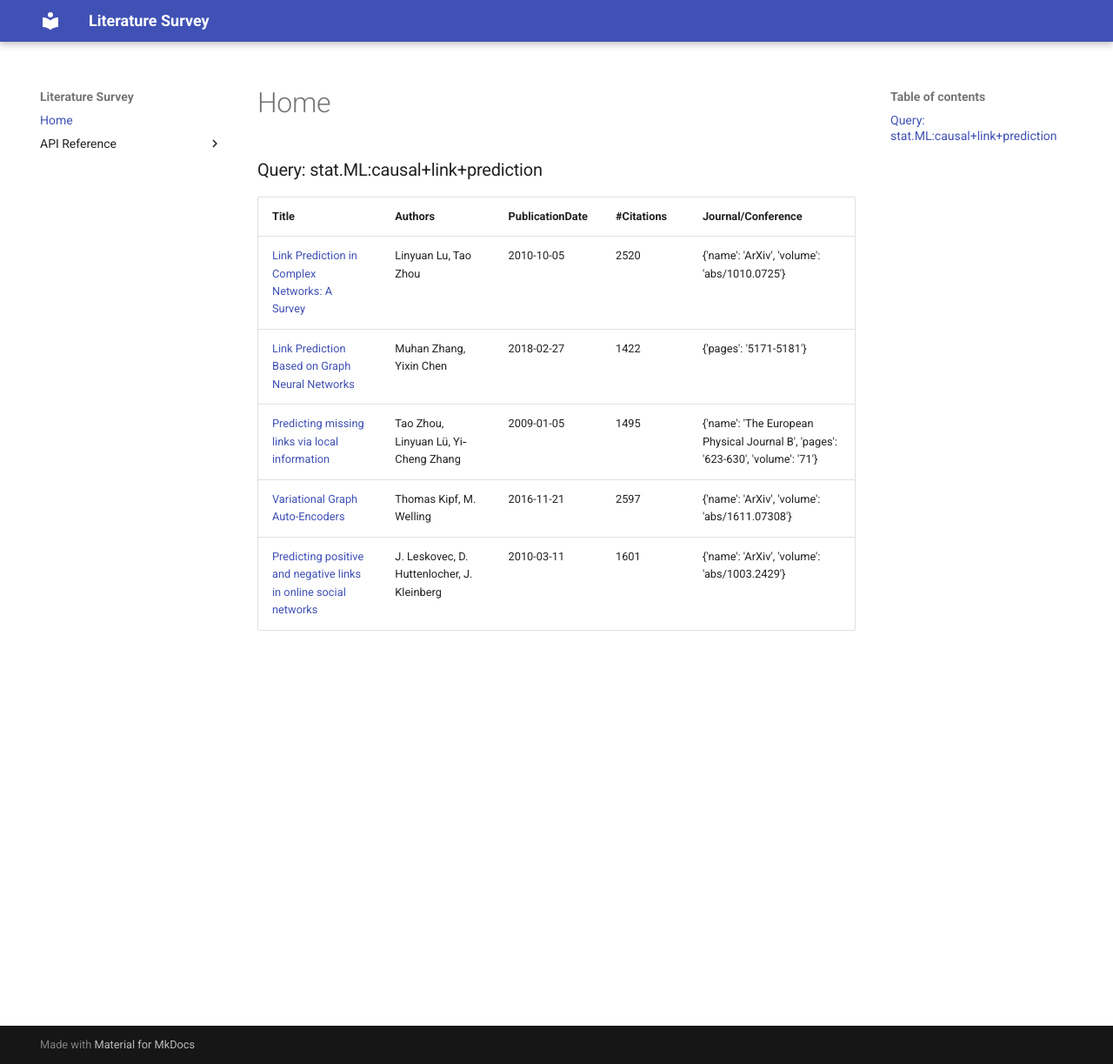
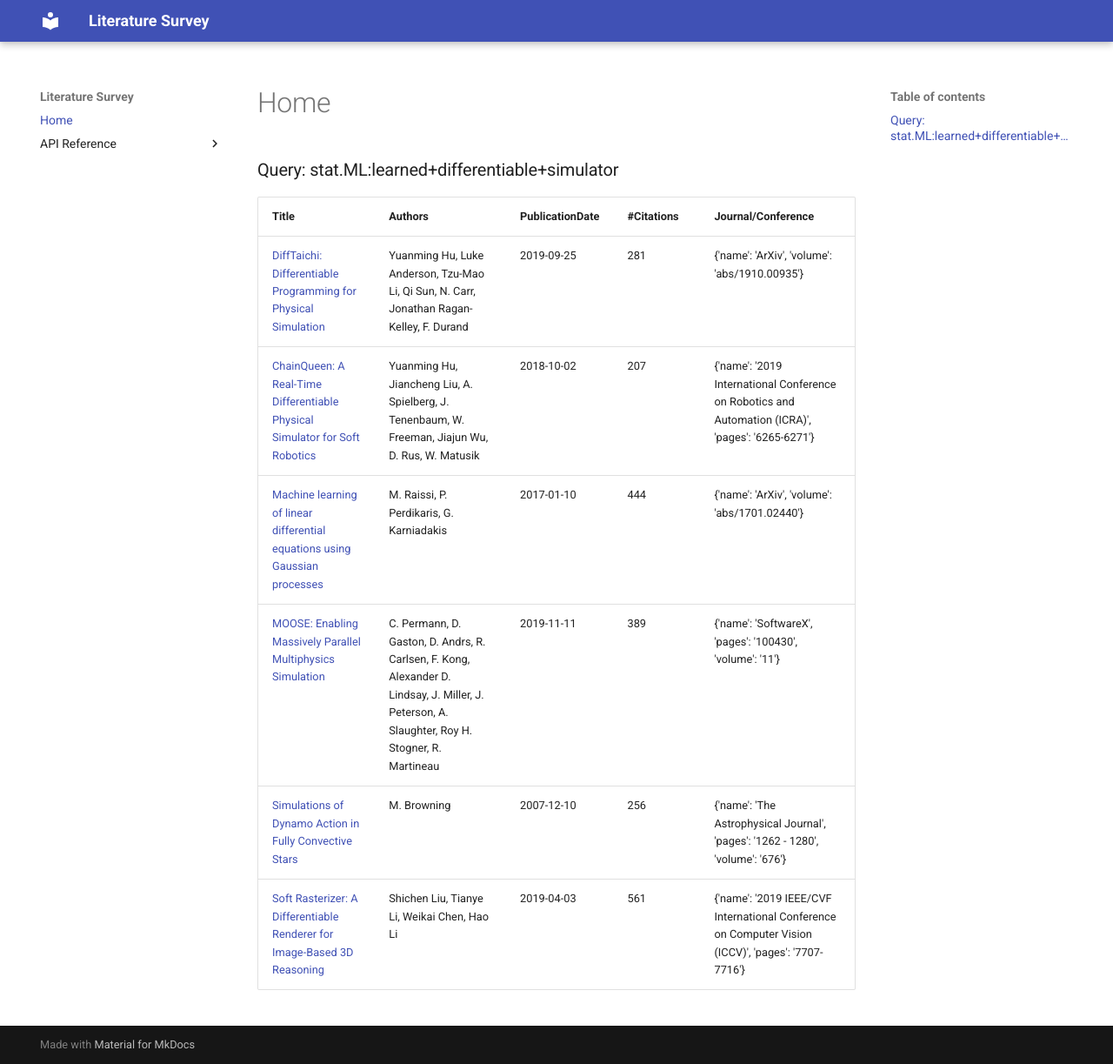
Before and after one commit to VirtualPatientEngine/literatureSurvey, an MkDocs documentation site: the page built from docs/index.md, in a window 1280 px wide and 1223 px high. Shown: the whole window at 87% size. Built offline with MkDocs 1.6.1 and Material for MkDocs 9.7.7, drawn with Linux system fonts in a browser that asks for light colours.

Commit message:
feat: use a new query

```diff
--- a/docs/index.md
+++ b/docs/index.md
@@ -4,15 +4,16 @@
 
 
 
-### Query: stat.ML:causal+link+prediction
+### Query: stat.ML:learned+differentiable+simulator
 
 
 
 
 | Title | Authors | PublicationDate | #Citations | Journal/Conference |
 | --- | --- | --- | --- | --- |
-| [Link Prediction in Complex Networks: A Survey](https://www.semanticscholar.org/paper/8cd9aa720a3a2f9dcb52ad9eb1bf258a80ce0648) | Linyuan Lu, Tao Zhou | 2010-10-05 | 2520 | {'name': 'ArXiv', 'volume': 'abs/1010.0725'} |
-| [Link Prediction Based on Graph Neural Networks](https://www.semanticscholar.org/paper/e4715a13f6364b1c81e64f247651c3d9e80b6808) | Muhan Zhang, Yixin Chen | 2018-02-27 | 1422 | {'pages': '5171-5181'} |
-| [Predicting missing links via local information](https://www.semanticscholar.org/paper/76c361552181f3798a3fae7485a22a333af85047) | Tao Zhou, Linyuan Lü, Yi‐Cheng Zhang | 2009-01-05 | 1495 | {'name': 'The European Physical Journal B', 'pages': '623-630', 'volume': '71'} |
-| [Variational Graph Auto-Encoders](https://www.semanticscholar.org/paper/54906484f42e871f7c47bbfe784a358b1448231f) | Thomas Kipf, M. Welling | 2016-11-21 | 2597 | {'name': 'ArXiv', 'volume': 'abs/1611.07308'} |
-| [Predicting positive and negative links in online social networks](https://www.semanticscholar.org/paper/1926bad0dc2c1d302ad9a673226f8ca56869683c) | J. Leskovec, D. Huttenlocher, J. Kleinberg | 2010-03-11 | 1601 | {'name': 'ArXiv', 'volume': 'abs/1003.2429'} |
+| [DiffTaichi: Differentiable Programming for Physical Simulation](https://www.semanticscholar.org/paper/666aaf80f647faf52d5058ff951e2d4b9a8844f5) | Yuanming Hu, Luke Anderson, Tzu-Mao Li, Qi Sun, N. Carr, Jonathan Ragan-Kelley, F. Durand | 2019-09-25 | 281 | {'name': 'ArXiv', 'volume': 'abs/1910.00935'} |
+| [ChainQueen: A Real-Time Differentiable Physical Simulator for Soft Robotics](https://www.semanticscholar.org/paper/dcc45df9a9291a511aaa6d33fbbf057c5e3bdc9b) | Yuanming Hu, Jiancheng Liu, A. Spielberg, J. Tenenbaum, W. Freeman, Jiajun Wu, D. Rus, W. Matusik | 2018-10-02 | 207 | {'name': '2019 International Conference on Robotics and Automation (ICRA)', 'pages': '6265-6271'} |
+| [Machine learning of linear differential equations using Gaussian processes](https://www.semanticscholar.org/paper/f3b24107715729163e8c3211a1cf232a128b56a0) | M. Raissi, P. Perdikaris, G. Karniadakis | 2017-01-10 | 444 | {'name': 'ArXiv', 'volume': 'abs/1701.02440'} |
+| [MOOSE: Enabling Massively Parallel Multiphysics Simulation](https://www.semanticscholar.org/paper/6dc11bd4108950ef398458cf791e1c20d2aeaaaf) | C. Permann, D. Gaston, D. Andrs, R. Carlsen, F. Kong, Alexander D. Lindsay, J. Miller, J. Peterson, A. Slaughter, Roy H. Stogner, R. Martineau | 2019-11-11 | 389 | {'name': 'SoftwareX', 'pages': '100430', 'volume': '11'} |
+| [Simulations of Dynamo Action in Fully Convective Stars](https://www.semanticscholar.org/paper/7f8bffe820b93304522329ca5e1e6747d69fc271) | M. Browning | 2007-12-10 | 256 | {'name': 'The Astrophysical Journal', 'pages': '1262 - 1280', 'volume': '676'} |
+| [Soft Rasterizer: A Differentiable Renderer for Image-Based 3D Reasoning](https://www.semanticscholar.org/paper/8b751405526c28245eea5e925a6ede034c287bdb) | Shichen Liu, Tianye Li, Weikai Chen, Hao Li | 2019-04-03 | 561 | {'name': '2019 IEEE/CVF International Conference on Computer Vision (ICCV)', 'pages': '7707-7716'} |
```
Also changed, not shown: 1 other file.
